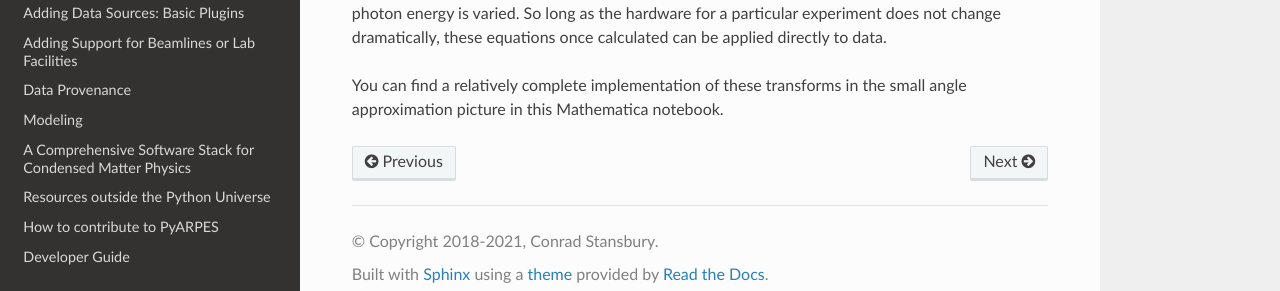
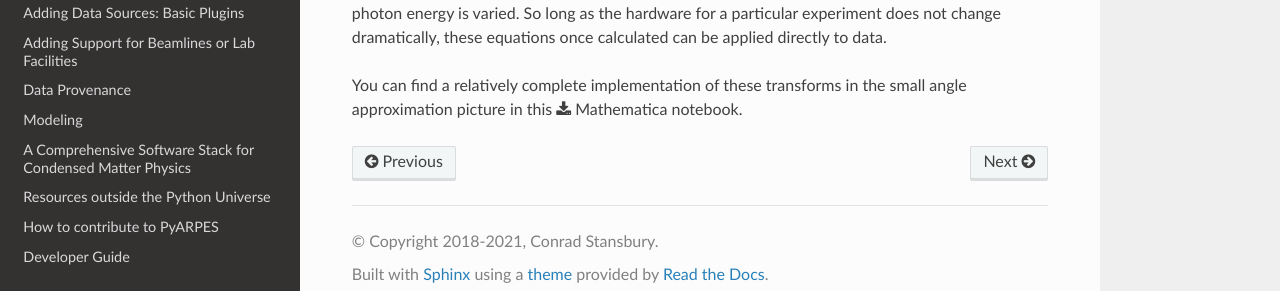
Before and after one commit to chstan/arpes, a Sphinx documentation site: the page built from docs/source/momentum-conversion.rst, in a window 1280 px wide and 900 px high, scrolled down 641 px. Shown: the part 589-880 px from the top of the window. Built offline with Sphinx 7.4.7 and the Read the Docs theme 2.0.0, drawn with Linux system fonts in a browser that asks for light colours; pages that are not in the unit, such as notebooks, are missing from menus; part of the change alters nothing that is shown.

```diff
--- a/docs/source/momentum-conversion.rst
+++ b/docs/source/momentum-conversion.rst
@@ -78,4 +78,4 @@ change dramatically, these equations once calculated can be applied
 directly to data.
 
 You can find a relatively complete implementation of these transforms in
-the small angle approximation picture in this Mathematica notebook.
+the small angle approximation picture in this :download:`Mathematica notebook <_static/mathematica-coordinates.pdf>`.
```
